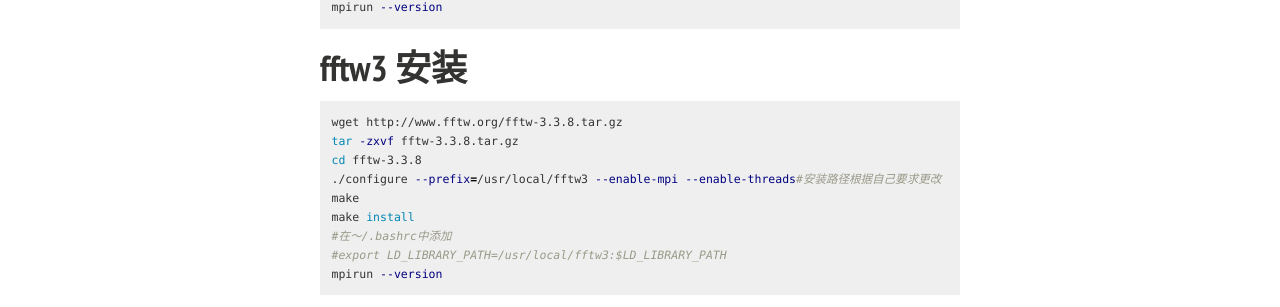
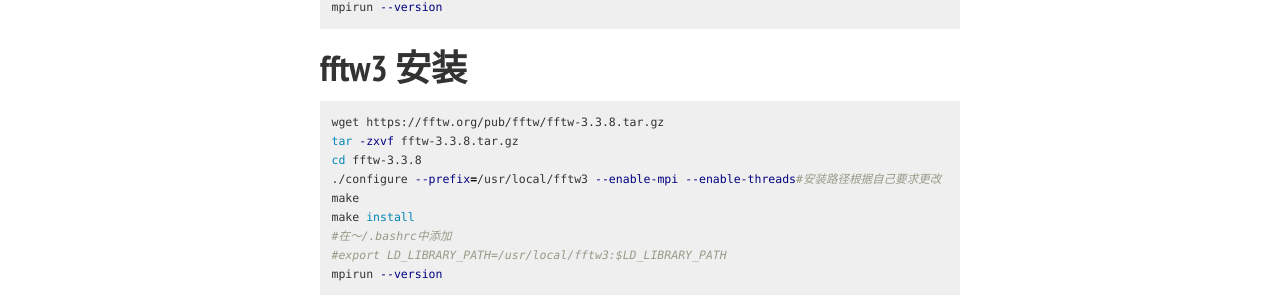
Before and after one commit to Qilu-Yuan/Qilu-Yuan.github.io, a Jekyll site: the page built from blogs/Install/LAMMPS.md, in a window 1280 px wide and 900 px high, scrolled down 1943 px. Shown: the part 374-681 px from the top of the window. Built offline with Jekyll 4.4.1, drawn with Linux system fonts in a browser that asks for light colours; nearby versions of some CDN libraries; comment, search, counter and statistics services are not loaded; a style sheet for code colours, icons or effects is not loaded; part of the change alters nothing that is shown.

Commit message:
Update LAMMPS.md

````diff
--- a/blogs/Install/LAMMPS.md
+++ b/blogs/Install/LAMMPS.md
@@ -110,7 +110,7 @@ mpirun --version
 ## fftw3 安装
 
 ```bash
-wget http://www.fftw.org/fftw-3.3.8.tar.gz
+wget https://fftw.org/pub/fftw/fftw-3.3.8.tar.gz
 tar -zxvf fftw-3.3.8.tar.gz
 cd fftw-3.3.8
 ./configure --prefix=/usr/local/fftw3 --enable-mpi --enable-threads#安装路径根据自己要求更改
````
